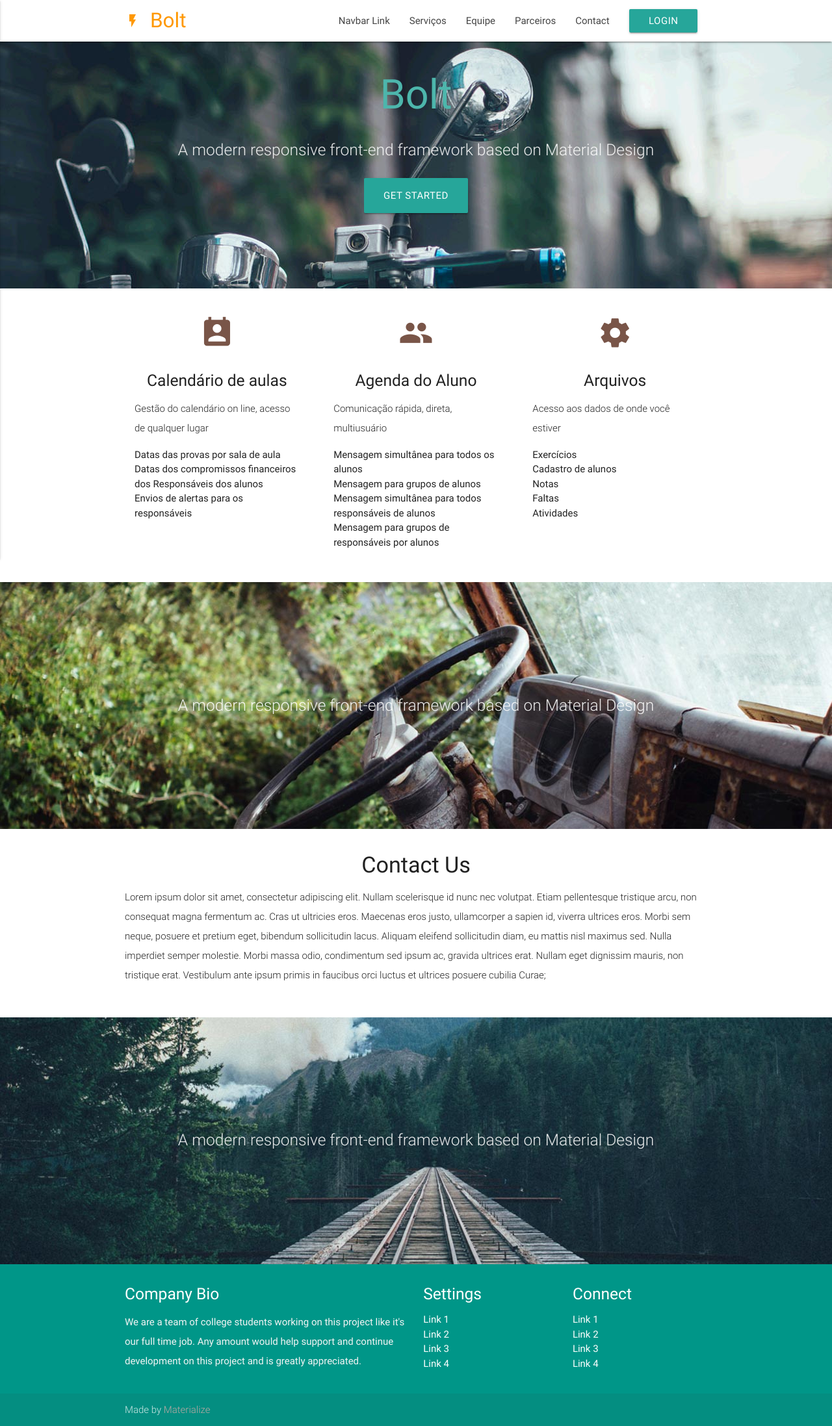
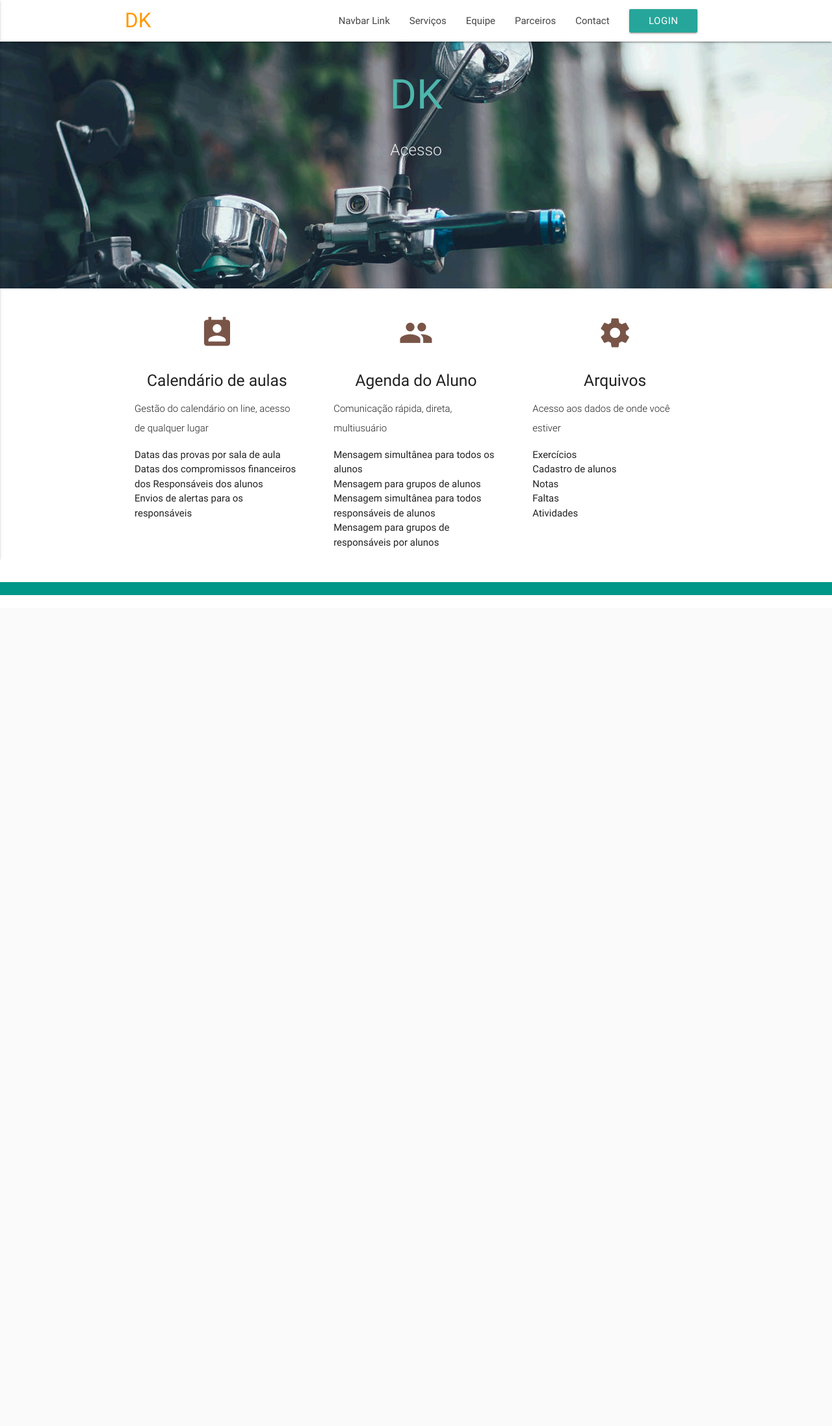
Before and after one commit to FabianoAlmeidaMelo/escolar, a Django app: page / in a window 1280 px wide. Shown: the whole page at 65% size. After the commit the page ends 916 px from the top, so only its background shows below. Run offline with Django 3.2, Linux system fonts and the light colour scheme; parts of the project's set-up code (start-up, migrations or seed data) failed here and were passed over; some libraries are stand-ins or nearby versions.

Commit message:
ref #3 limpa o index.html

```diff
--- a/escolar/core/templates/index.html
+++ b/escolar/core/templates/index.html
@@ -4,7 +4,7 @@
 <head>
   <meta http-equiv="Content-Type" content="text/html; charset=UTF-8"/>
   <meta name="viewport" content="width=device-width, initial-scale=1, maximum-scale=1.0, user-scalable=no"/>
-  <title>Bolt</title>
+  <title>DK</title>
   <!-- Favicon -->
   <link rel="shortcut icon" href="static/img/favicon.ico">
 
@@ -16,7 +16,7 @@
 <body>
   <nav class="white" role="navigation">
     <div class="nav-wrapper container">
-      <a id="logo-container" href="#" class="brand-logo orange-text"><i class="material-icons">flash_on</i>Bolt</a>
+      <a id="logo-container" href="#" class="brand-logo orange-text">DK</a>
       <ul class="right hide-on-med-and-down">
         <li><a href="#">Navbar Link</a></li>
         <li><a href="#section-services">Serviços</a></li>
@@ -42,12 +42,12 @@
     <div class="section no-pad-bot">
       <div class="container">
         <br><br>
-        <h1 class="header center teal-text text-lighten-2">Bolt</h1>
+        <h1 class="header center teal-text text-lighten-2">DK</h1>
         <div class="row center">
-          <h5 class="header col s12 light">A modern responsive front-end framework based on Material Design</h5>
+          <h5 class="header col s12 light">Acesso</h5>
         </div>
         <div class="row center">
-          <a href="#" id="download-button" class="btn-large waves-effect waves-light teal lighten-1">Get Started</a>
+          <!-- <a href="#" id="download-button" class="btn-large waves-effect waves-light teal lighten-1">Get Started</a> -->
         </div>
         <br><br>
 
@@ -112,7 +112,7 @@
   </div>
 
 
-  <div class="parallax-container valign-wrapper">
+<!--   <div class="parallax-container valign-wrapper">
     <div class="section no-pad-bot">
       <div class="container">
         <div class="row center">
@@ -135,10 +135,10 @@
       </div>
 
     </div>
-  </div>
+  </div> -->
 
 
-  <div class="parallax-container valign-wrapper">
+ <!--  <div class="parallax-container valign-wrapper">
     <div class="section no-pad-bot">
       <div class="container">
         <div class="row center">
@@ -147,12 +147,12 @@
       </div>
     </div>
     <div class="parallax"><img src="static/img/background3.jpg" alt="Unsplashed background img 3"></div>
-  </div>
+  </div> -->
 
   <footer class="page-footer teal">
     <div class="container">
       <div class="row">
-        <div class="col l6 s12">
+     <!--    <div class="col l6 s12">
           <h5 class="white-text">Company Bio</h5>
           <p class="grey-text text-lighten-4">We are a team of college students working on this project like it's our full time job. Any amount would help support and continue development on this project and is greatly appreciated.</p>
 
@@ -175,14 +175,14 @@
             <li><a class="white-text" href="#!">Link 3</a></li>
             <li><a class="white-text" href="#!">Link 4</a></li>
           </ul>
-        </div>
+        </div> -->
       </div>
     </div>
-    <div class="footer-copyright">
+<!--     <div class="footer-copyright">
       <div class="container">
       Made by <a class="brown-text text-lighten-3" href="http://materializecss.com">Materialize</a>
       </div>
-    </div>
+    </div> -->
   </footer>
 
 
```
Also changed, not shown: escolar/core/static/img/favicon.ico (deleted).
